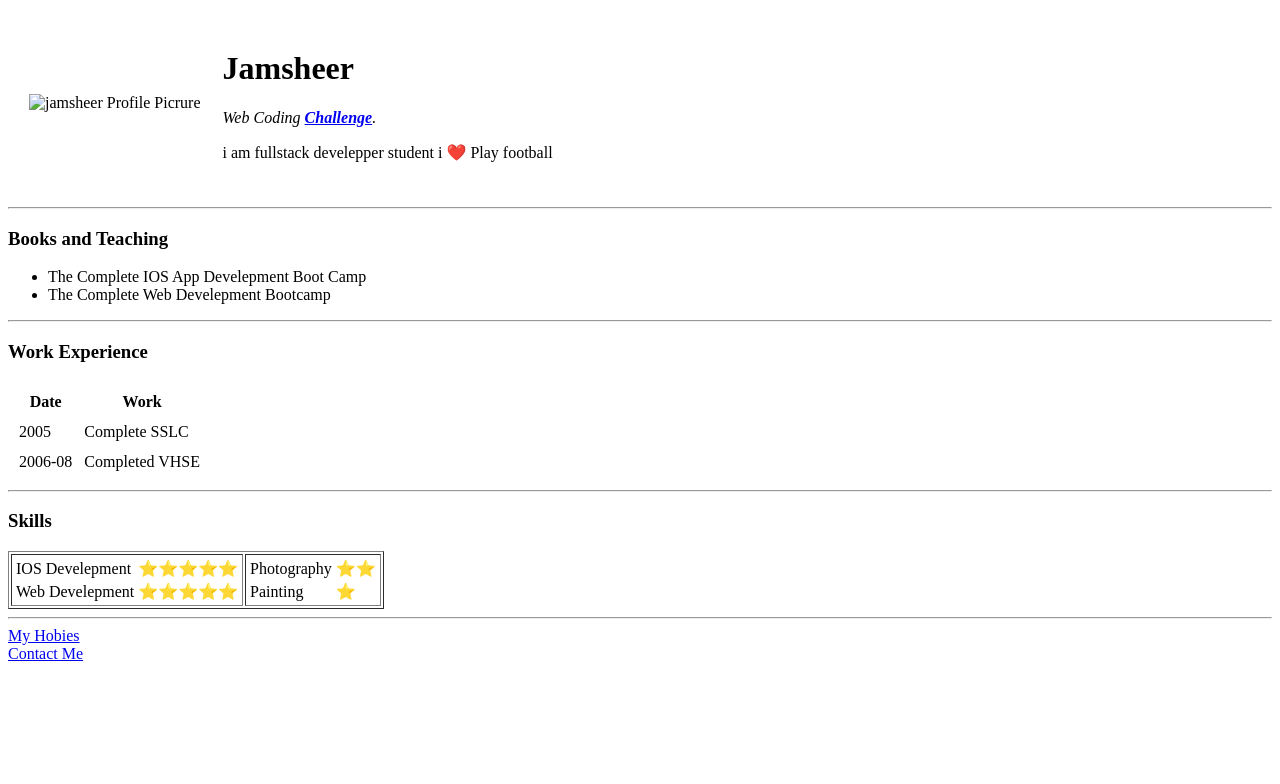
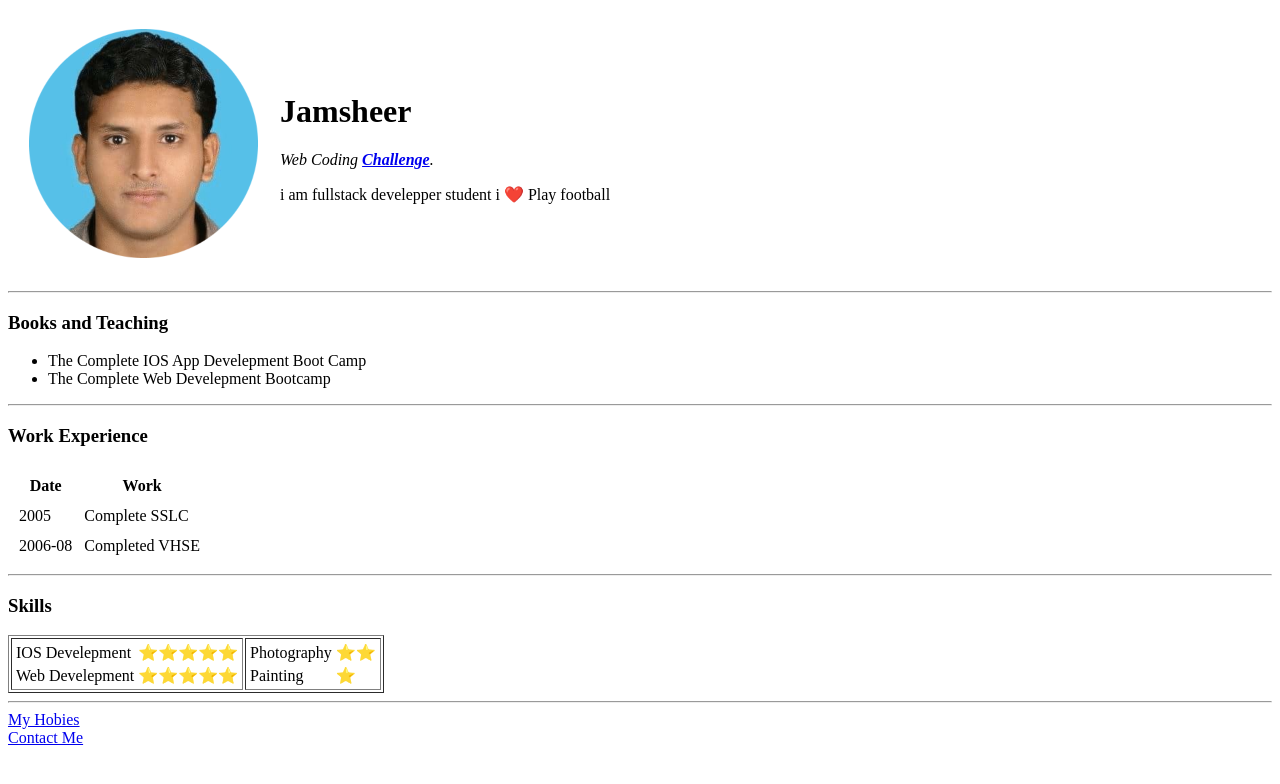
Before and after one commit to haneefasaku/cv, a plain HTML site: page index.html in a window 1280 px wide. Drawn offline with Linux system fonts and the light colour scheme.

Commit message:
Update index.html

```diff
--- a/index.html
+++ b/index.html
@@ -6,7 +6,7 @@
 <body>
     <table cellspacing="20">
         <tr>
-            <td><img src="images/jamsheer.jpg" alt="jamsheer Profile Picrure"></td>
+            <td><img src="images/jamsheer.png" alt="jamsheer Profile Picrure"></td>
             <td><h1>Jamsheer</h1>
                 <p><em>Web Coding <strong><a href="https://appbrewery.com">Challenge</a></strong>.</em></p>
                 <p>i am fullstack develepper student i ❤️ Play football</p></td>
```
